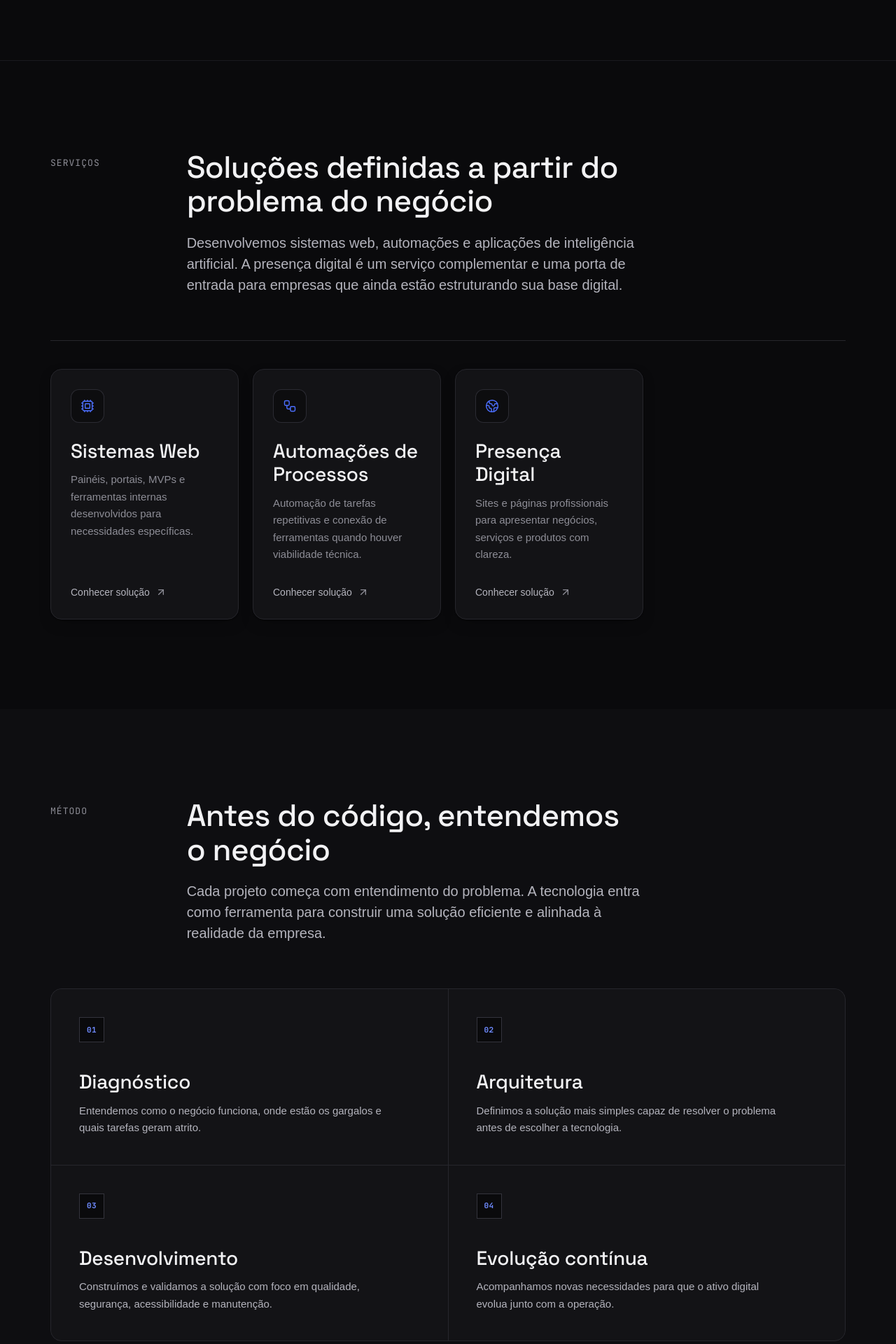
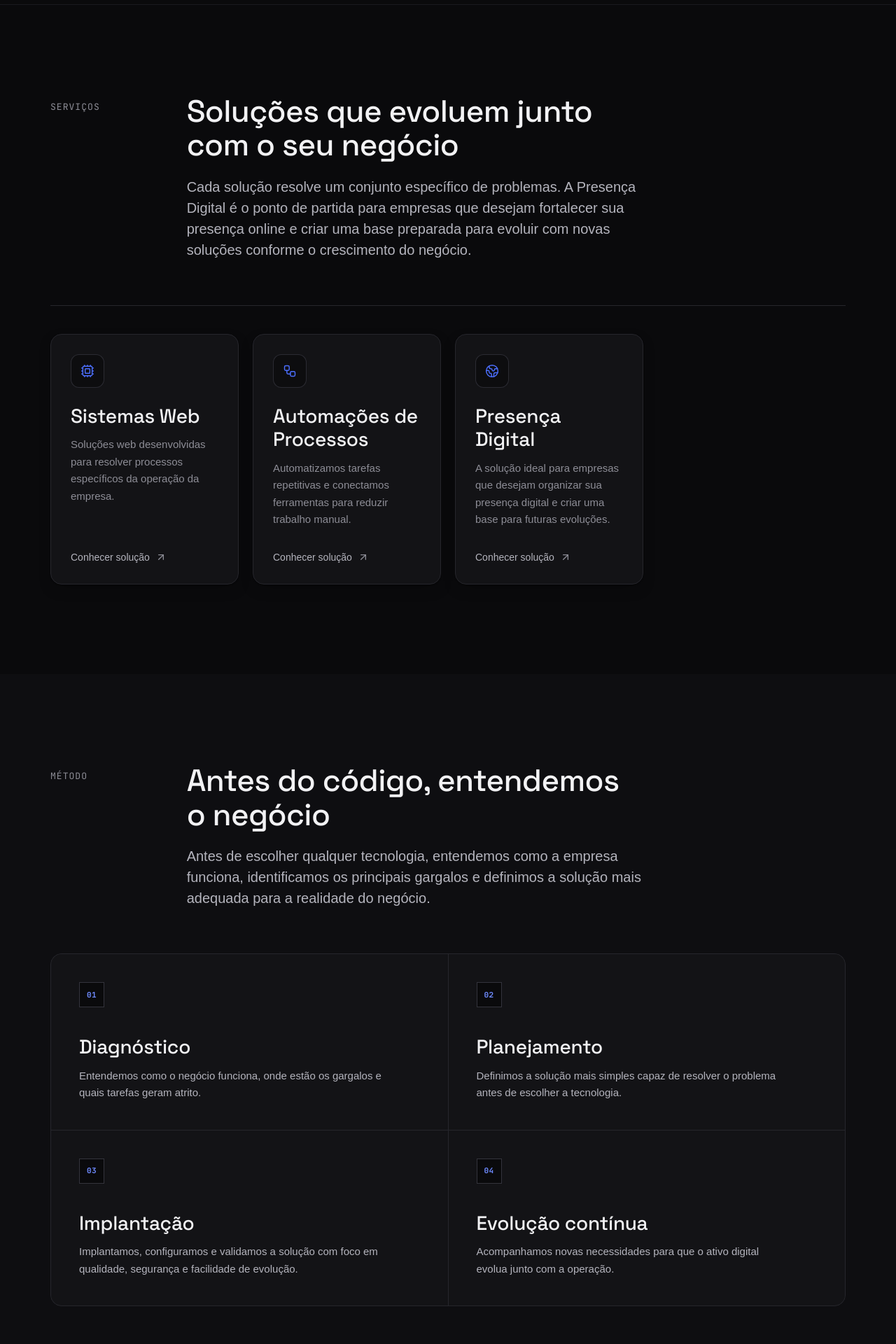
Before and after one commit to marllonpanisset/conjuga, a Next.js app: page / in a window 1280 px wide. Shown: the part 820-2740 px from the top of the page at 70% size. Built offline with nearby package versions, Linux system fonts and the light colour scheme; a web font is replaced by a local one.

Commit message:
feat(home): align homepage messaging with solution-based positioning

```diff
--- a/app/(marketing)/page.tsx
+++ b/app/(marketing)/page.tsx
@@ -17,7 +17,7 @@ import { buildMetadata } from "@/lib/seo";
 export const metadata: Metadata = buildMetadata({
   title: "Engenharia de software para empresas de serviços",
   description:
-    "Desenvolvemos sistemas web, automações, integrações e soluções com inteligência artificial aplicada para empresas de serviços.",
+    "Criamos soluções para organizar, automatizar e evoluir operações de empresas de serviços. Comece pela Presença Digital e evolua com novas soluções conforme o crescimento do seu negócio.",
   path: "/",
 });
 
@@ -28,14 +28,14 @@ const processSteps = [
       "Entendemos como o negócio funciona, onde estão os gargalos e quais tarefas geram atrito.",
   },
   {
-    title: "Arquitetura",
+    title: "Planejamento",
     description:
       "Definimos a solução mais simples capaz de resolver o problema antes de escolher a tecnologia.",
   },
   {
-    title: "Desenvolvimento",
+    title: "Implantação",
     description:
-      "Construímos e validamos a solução com foco em qualidade, segurança, acessibilidade e manutenção.",
+      "Implantamos, configuramos e validamos a solução com foco em qualidade, segurança e facilidade de evolução.",
   },
   {
     title: "Evolução contínua",
@@ -49,8 +49,8 @@ export default function HomePage() {
     <PageWrapper>
       <HomeHero
         eyebrow="Engenharia de software para empresas de serviços"
-        title="Transformamos processos manuais em operações digitais mais eficientes"
-        description="Criamos sistemas web, automações, integrações e aplicações de inteligência artificial que ajudam empresas a ganhar organização, produtividade e previsibilidade."
+        title="Soluções para empresas que querem operar com mais eficiência"
+        description="Começamos pela Presença Digital e evoluímos para automações, sistemas web, integrações e outras soluções conforme o crescimento da empresa."
         actions={
           <>
             <Button href="/contato" size="lg">
@@ -73,14 +73,14 @@ export default function HomePage() {
 
             <div className="md:col-span-8 md:col-start-4 lg:col-span-7">
               <Heading as="h2" className="max-w-2xl">
-                Soluções definidas a partir do problema do negócio
+                Soluções que evoluem junto com o seu negócio
               </Heading>
 
               <Text variant="lead" className="mt-5 max-w-2xl">
-                Desenvolvemos sistemas web, automações e aplicações de
-                inteligência artificial. A presença digital é um serviço
-                complementar e uma porta de entrada para empresas que ainda
-                estão estruturando sua base digital.
+                Cada solução resolve um conjunto específico de problemas. A
+                Presença Digital é o ponto de partida para empresas que desejam
+                fortalecer sua presença online e criar uma base preparada para
+                evoluir com novas soluções conforme o crescimento do negócio.
               </Text>
             </div>
           </div>
@@ -109,9 +109,9 @@ export default function HomePage() {
               </Heading>
 
               <Text variant="lead" className="mt-5 max-w-2xl">
-                Cada projeto começa com entendimento do problema. A tecnologia
-                entra como ferramenta para construir uma solução eficiente e
-                alinhada à realidade da empresa.
+                Antes de escolher qualquer tecnologia, entendemos como a empresa
+                funciona, identificamos os principais gargalos e definimos a
+                solução mais adequada para a realidade do negócio.
               </Text>
             </div>
           </div>
@@ -133,8 +133,8 @@ export default function HomePage() {
 
       <Section className="py-24 md:py-32">
         <CTASection
-          title="Vamos entender o problema antes de definir a solução?"
-          description="Conte como sua operação funciona e quais processos precisam ganhar eficiência."
+          title="Vamos encontrar a melhor solução para o seu negócio?"
+          description="Conte como sua empresa funciona hoje e quais desafios deseja resolver. A partir desse diagnóstico, definimos a solução mais adequada para a sua realidade."
           actions={
             <Button href="/contato" size="lg">
               Falar com a Conjuga
--- a/content/servicos.ts
+++ b/content/servicos.ts
@@ -7,90 +7,83 @@ export const services: Service[] = [
     icon: Cpu,
     name: "Sistemas Web",
     shortDescription:
-      "Painéis, portais, MVPs e ferramentas internas desenvolvidos para necessidades específicas.",
+      "Soluções web desenvolvidas para resolver processos específicos da operação da empresa.",
     problem:
-      "Planilhas, informações espalhadas e ferramentas genéricas podem dificultar processos importantes do negócio.",
+      "Planilhas, controles paralelos e ferramentas genéricas podem dificultar processos importantes e limitar o crescimento do negócio.",
     benefits: [
-      "Informações mais organizadas",
-      "Processos centralizados",
-      "Solução preparada para evoluir",
+      "Processos mais organizados",
+      "Informações centralizadas",
+      "Base preparada para futuras evoluções",
     ],
     includes: [
-      "Análise da necessidade e definição do escopo",
+      "Diagnóstico da operação",
+      "Definição do escopo da solução",
       "Painéis e áreas administrativas",
       "Portais e ferramentas internas",
-      "MVPs para validação de produtos",
-      "Desenvolvimento e publicação da solução",
+      "MVPs e aplicações web",
+      "Implantação e publicação",
     ],
     process: [
-      "Entendimento do problema",
-      "Definição do escopo e das prioridades",
-      "Desenvolvimento por etapas",
-      "Validação e entrega",
+      "Diagnóstico",
+      "Planejamento da solução",
+      "Implantação",
+      "Evolução contínua",
     ],
-    heroTitle: "Sistemas web para necessidades reais do negócio",
+    heroTitle: "Soluções web criadas para apoiar a operação da empresa",
     heroDescription:
-      "Desenvolvemos painéis, portais, MVPs e ferramentas internas com escopo claro e foco no que precisa ser resolvido.",
+      "Projetamos e implantamos sistemas web para resolver problemas específicos do negócio, sempre com foco em organização, eficiência e evolução.",
   },
+
   {
     slug: "automacao",
     icon: Workflow,
     name: "Automações de Processos",
     shortDescription:
-      "Automação de tarefas repetitivas e conexão de ferramentas quando houver viabilidade técnica.",
+      "Automatizamos tarefas repetitivas e conectamos ferramentas para reduzir trabalho manual.",
     problem:
-      "Atividades manuais e informações transferidas entre diferentes ferramentas consomem tempo e aumentam o risco de erros.",
+      "Processos manuais consomem tempo, aumentam a chance de erros e dificultam o crescimento da operação.",
     benefits: [
-      "Menos trabalho repetitivo",
-      "Redução de erros operacionais",
-      "Fluxos mais consistentes",
+      "Menos tarefas repetitivas",
+      "Maior produtividade",
+      "Processos mais consistentes",
     ],
     includes: [
-      "Mapeamento do processo atual",
-      "Identificação de tarefas automatizáveis",
-      "Automação de notificações e rotinas",
-      "Conexão com APIs e ferramentas compatíveis",
-      "Testes e documentação do fluxo",
+      "Mapeamento dos processos",
+      "Identificação de oportunidades",
+      "Automação de rotinas",
+      "Integração entre ferramentas",
+      "Testes e implantação",
     ],
-    process: [
-      "Análise do processo",
-      "Avaliação de viabilidade técnica",
-      "Implementação do fluxo definido",
-      "Testes e entrega",
-    ],
-    heroTitle: "Menos tarefas manuais, mais consistência na operação",
+    process: ["Diagnóstico", "Planejamento", "Implantação", "Acompanhamento"],
+    heroTitle: "Automações que reduzem retrabalho e aumentam a produtividade",
     heroDescription:
-      "Criamos automações com escopo definido e conectamos ferramentas que oferecem acessos e condições técnicas adequadas.",
+      "Mapeamos processos, automatizamos tarefas repetitivas e integramos ferramentas para tornar a operação mais eficiente.",
   },
+
   {
     slug: "presenca-digital",
     icon: Globe2,
     name: "Presença Digital",
     shortDescription:
-      "Sites e páginas profissionais para apresentar negócios, serviços e produtos com clareza.",
+      "A solução ideal para empresas que desejam organizar sua presença digital e criar uma base para futuras evoluções.",
     problem:
-      "Uma presença digital desorganizada reduz a credibilidade e dificulta que potenciais clientes entendam o valor da empresa.",
+      "Uma presença digital desorganizada reduz a credibilidade da empresa e dificulta a geração de oportunidades.",
     benefits: [
-      "Apresentação profissional do negócio",
-      "Comunicação mais clara dos serviços",
-      "Base preparada para busca e divulgação",
+      "Mais credibilidade",
+      "Comunicação mais clara",
+      "Base preparada para novas soluções",
     ],
     includes: [
       "Landing pages",
       "Sites institucionais",
-      "Páginas para produtos e serviços",
-      "Blogs e estrutura de conteúdo",
-      "SEO técnico essencial",
+      "Páginas de serviços",
+      "SEO técnico inicial",
+      "Publicação da aplicação",
     ],
-    process: [
-      "Entendimento do negócio e do público",
-      "Organização do conteúdo",
-      "Desenvolvimento e validação",
-      "Publicação",
-    ],
-    heroTitle: "Presença digital profissional, clara e confiável",
+    process: ["Diagnóstico", "Planejamento", "Implantação", "Evolução"],
+    heroTitle: "O primeiro passo para fortalecer a presença digital da empresa",
     heroDescription:
-      "Desenvolvemos sites e páginas que ajudam empresas a apresentar seus serviços, fortalecer sua credibilidade e gerar oportunidades.",
+      "A Presença Digital organiza a comunicação da empresa, fortalece sua credibilidade e prepara uma base para novas soluções conforme o negócio cresce.",
   },
 ];
 
```
